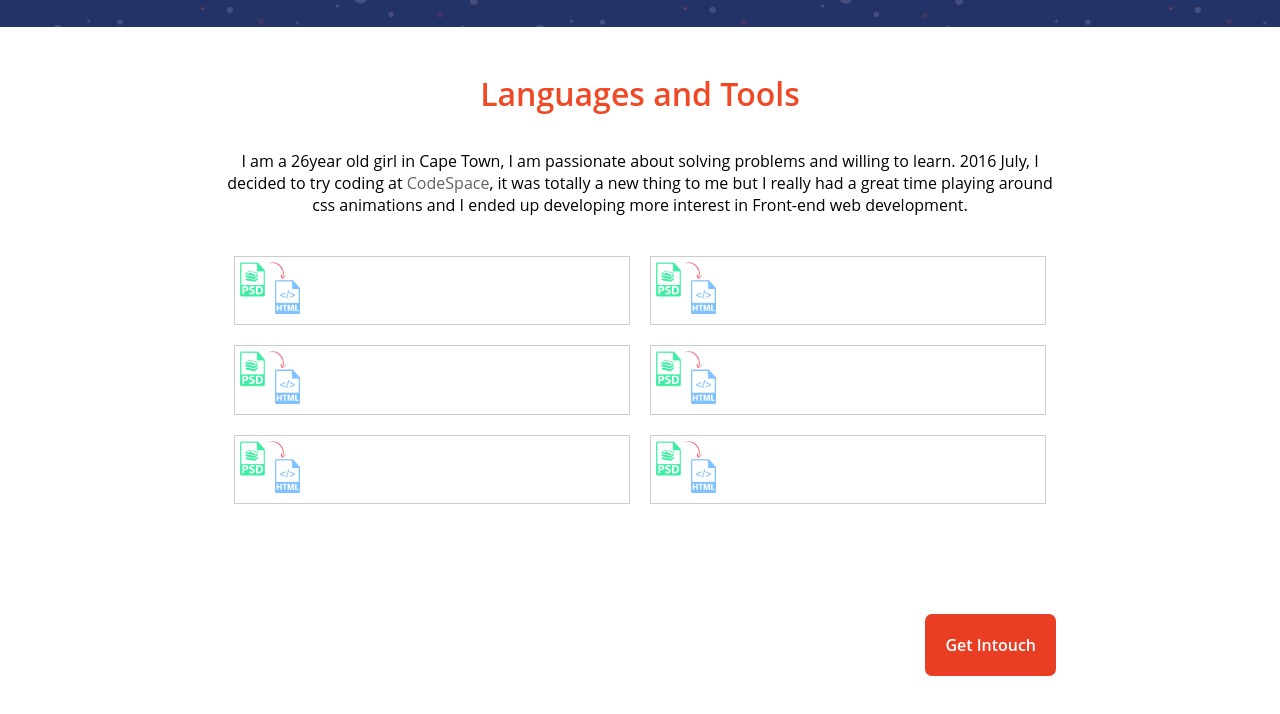
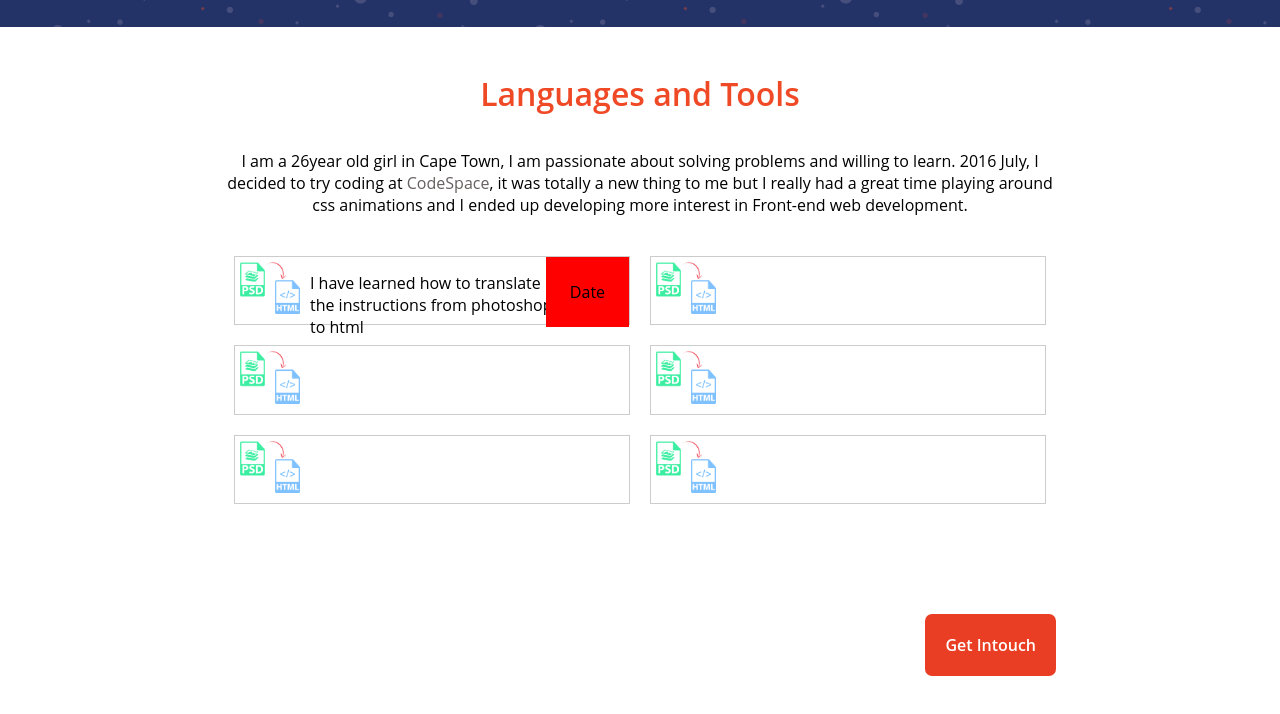
Before and after one commit to amandam2017/profile, a website: page app/index.html in a window 1280 px wide. Shown: the part 1438-2152 px from the top of the page. Drawn offline with Linux system fonts and the light colour scheme; grey boxes are pictures that could not be loaded.

Commit message:
added styles on languages and tools

```diff
--- a/app/index.html
+++ b/app/index.html
@@ -30,7 +30,7 @@
                 <li class="nav__list-item"><a href="about.html" class="nav__link">About</a></li>
                 <li class="nav__list-item"><a href="portfolio.html" class="nav__link" target="blank">Portfolio</a></li>
                 <li class="nav__list-item"><a href="skillset.html" class="nav__link">Skills Set</a>
-                    <ul class="hidden-list">
+                   <!--  <ul class="hidden-list"> -->
 
                 </li>
                 <li class="nav__list-item"><a href="contact.html" class="nav__link">Get Intouch</a></li>
@@ -85,10 +85,14 @@
                         <div class="col-6">
                            <div class="language">
                                <div class="language__image"><img src="images/psd-to-html.png"></div>
+                               <p>I have learned how to translate the instructions from photoshop to html</p>
+                               <span>Date</span>
                            </div>
+
                            <div class="language">
                                <div class="language__image"><img src="images/psd-to-html.png"></div>
                            </div>
+
                            <div class="language">
                                <div class="language__image"><img src="images/psd-to-html.png"></div>
                            </div>
--- a/app/scss/styles.scss
+++ b/app/scss/styles.scss
@@ -326,6 +326,7 @@ p {
         border: 1px solid #ccc;
         margin: 20px 0;
         padding:5px;
+        position: relative;
 
         &__image{
             max-width: 60px;
@@ -333,6 +334,25 @@ p {
             img{
                 max-width: 100%;
             }
+        }
+
+        span{
+            float:right;
+            right: 0;
+            background-color: red;
+            padding: 24px;
+            position: absolute;
+            top: 0;
+        }
+
+        p{
+            position: absolute;
+            top: 0;
+            padding: 15px 70px;
+        }
+
+        p,span{
+            display: inline-block;
         }
     }
 }
```
Also changed, not shown: app/contact.html (+1 -2 lines), app/css/styles.css.
